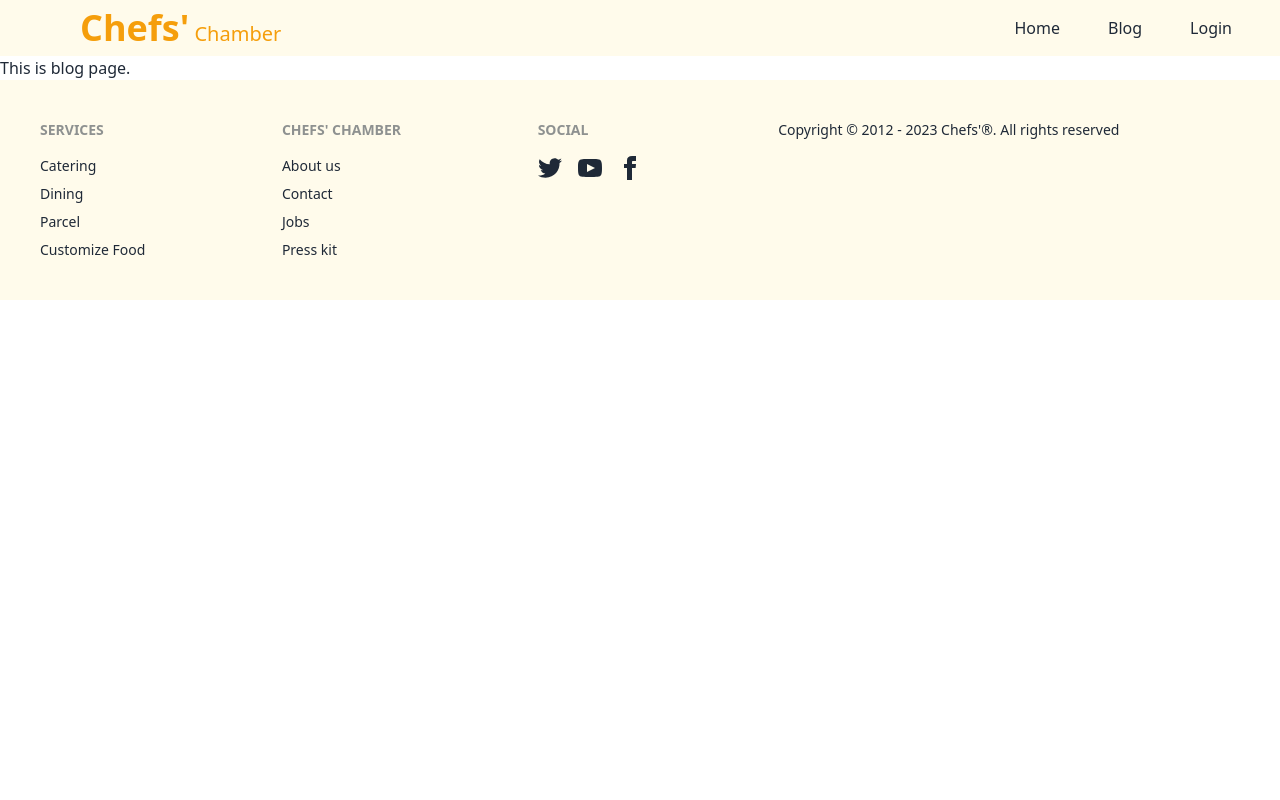
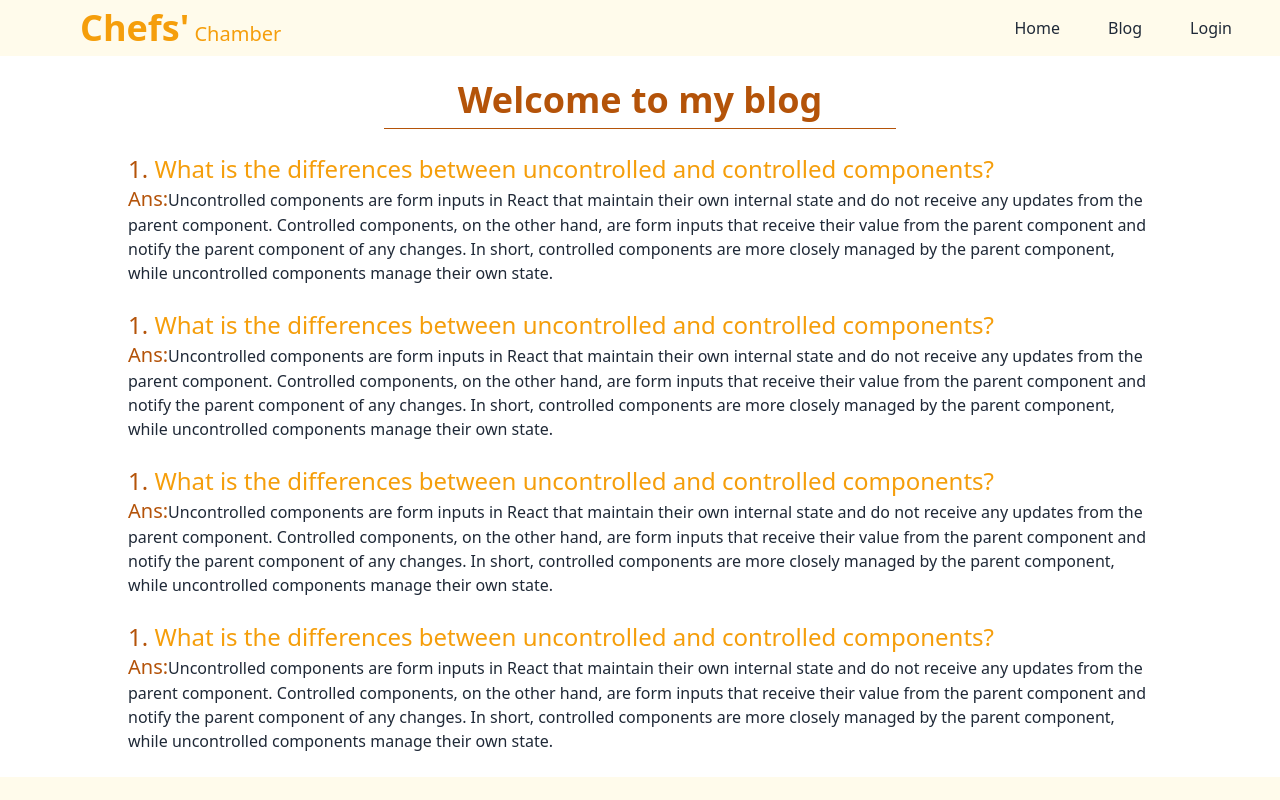
Before and after one commit to shakilkhan2/chefs_chamber, a React (Vite) app: page /blog in a window 1280 px wide. Shown: the top 800 px of the page. Built offline with nearby package versions, Linux system fonts and the light colour scheme.

Commit message:
blog added

```diff
--- a/src/pages/blog/Blog.jsx
+++ b/src/pages/blog/Blog.jsx
@@ -3,7 +3,28 @@ import React from "react";
 const Blog = () => {
   return (
     <div>
-      <h1>This is blog page.</h1>
+      <h1 className="text-4xl font-semibold text-amber-700 text-center mt-6 mb-2">Welcome to my blog</h1>
+      <hr className="w-[40%] mx-auto mb-6 border-amber-700" />
+      <div className="mx-32 mb-6">
+        <h2 className="text-2xl  text-amber-500"><span className="text-amber-700">1.</span> What is the differences between uncontrolled and controlled components?</h2>
+        <p><span className="text-xl text-amber-700">Ans:</span>
+Uncontrolled components are form inputs in React that maintain their own internal state and do not receive any updates from the parent component. Controlled components, on the other hand, are form inputs that receive their value from the parent component and notify the parent component of any changes. In short, controlled components are more closely managed by the parent component, while uncontrolled components manage their own state.</p>
+      </div>
+      <div className="mx-32 mb-6">
+        <h2 className="text-2xl  text-amber-500"><span className="text-amber-700">1.</span> What is the differences between uncontrolled and controlled components?</h2>
+        <p><span className="text-xl text-amber-700">Ans:</span>
+Uncontrolled components are form inputs in React that maintain their own internal state and do not receive any updates from the parent component. Controlled components, on the other hand, are form inputs that receive their value from the parent component and notify the parent component of any changes. In short, controlled components are more closely managed by the parent component, while uncontrolled components manage their own state.</p>
+      </div>
+      <div className="mx-32 mb-6">
+        <h2 className="text-2xl  text-amber-500"><span className="text-amber-700">1.</span> What is the differences between uncontrolled and controlled components?</h2>
+        <p><span className="text-xl text-amber-700">Ans:</span>
+Uncontrolled components are form inputs in React that maintain their own internal state and do not receive any updates from the parent component. Controlled components, on the other hand, are form inputs that receive their value from the parent component and notify the parent component of any changes. In short, controlled components are more closely managed by the parent component, while uncontrolled components manage their own state.</p>
+      </div>
+      <div className="mx-32 mb-6">
+        <h2 className="text-2xl  text-amber-500"><span className="text-amber-700">1.</span> What is the differences between uncontrolled and controlled components?</h2>
+        <p><span className="text-xl text-amber-700">Ans:</span>
+Uncontrolled components are form inputs in React that maintain their own internal state and do not receive any updates from the parent component. Controlled components, on the other hand, are form inputs that receive their value from the parent component and notify the parent component of any changes. In short, controlled components are more closely managed by the parent component, while uncontrolled components manage their own state.</p>
+      </div>
     </div>
   );
 };
--- a/src/pages/shared/footer/Footer.jsx
+++ b/src/pages/shared/footer/Footer.jsx
@@ -54,9 +54,11 @@ const Footer = () => {
                 <path d="M9 8h-3v4h3v12h5v-12h3.642l.358-4h-4v-1.667c0-.955.192-1.333 1.115-1.333h2.885v-5h-3.808c-3.596 0-5.192 1.583-5.192 4.615v3.385z"></path>
               </svg>
             </a>
+
           </div>
+          <p className="text-center mt-12">Copyright © 2012 - 2023 Chefs'®. All rights reserved</p>
         </div>
-        <p className="text-center">Copyright © 2012 - 2023 Chefs'®. All rights reserved</p>
+
       </footer>
     </div>
   );
```
